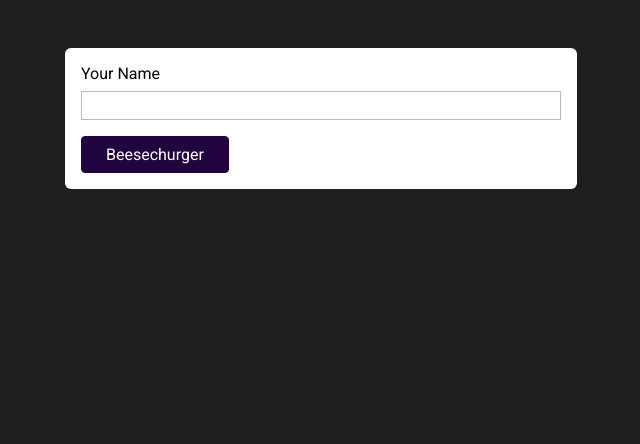
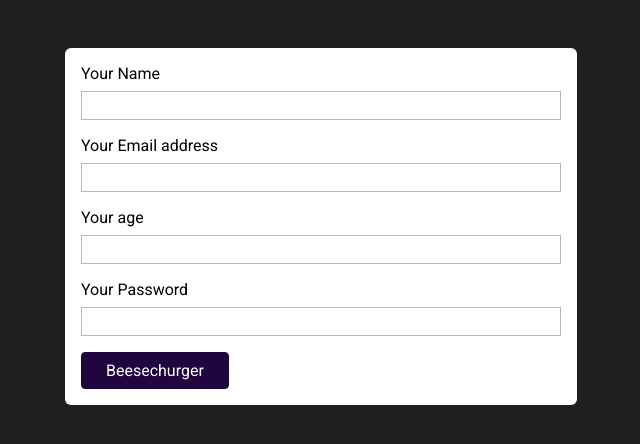
Before and after one commit to B0rad/forms-page, a plain HTML site: page index.html in a window 1280 px wide. Shown: the whole page, without its empty margins (319-959 px from the left). Drawn offline with Linux system fonts and the light colour scheme.

Commit message:
more small changes

```diff
--- a/index.html
+++ b/index.html
@@ -15,7 +15,13 @@
   <body>
     <form action="/" method="GET">
       <label for="username">Your Name</label>
-      <input type="email" name="user-name" id="username" />
+      <input type="text" name="user-name" id="username" />
+      <label for="useremail">Your Email address</label>
+      <input type="email" name="user-email" id="useremail" />
+      <label for="userage">Your age</label>
+      <input type="number" step= "1" name="user-age" id="userage">
+      <label for="userpassword">Your Password</label>
+      <input type="password" name="user-password" id="userpassword">
       <button>Beesechurger</button>
     </form>
   </body>
```
